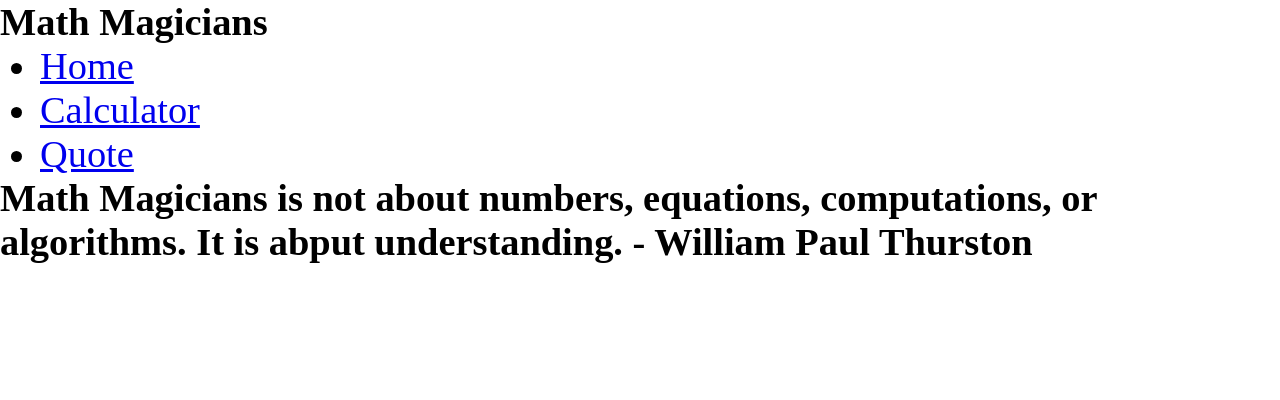
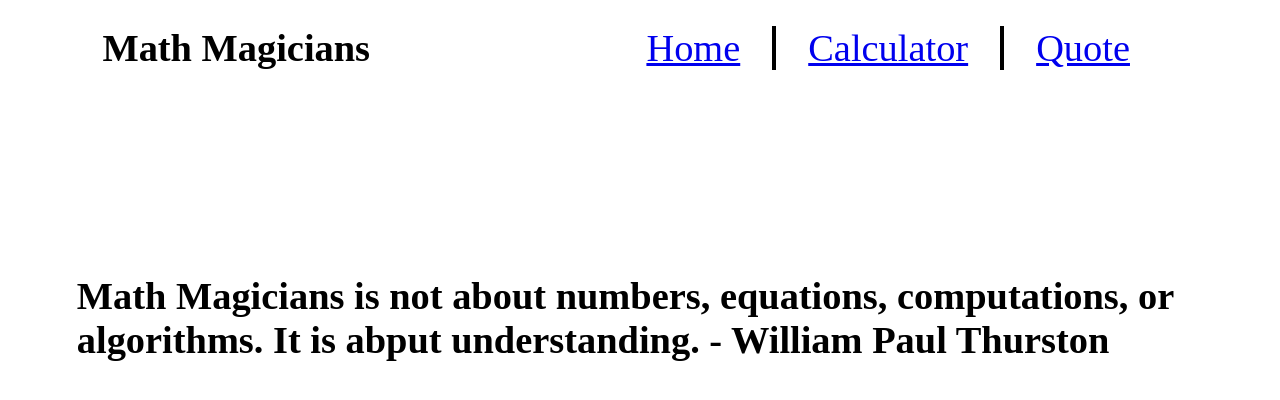
Before and after one commit to AxelSoler/Math-Magicians2, a React (Create React App) app: page /Quote in a window 1280 px wide. Shown: the top 400 px of the page. Built offline with nearby package versions, Linux system fonts and the light colour scheme.

Commit message:
qupte style

```diff
--- a/src/App.css
+++ b/src/App.css
@@ -52,3 +52,40 @@
   grid-column: 1 / span 2;
   width: 24vw;
 }
+
+.navMenu {
+  display: flex;
+  width: 100%;
+  justify-content: space-between;
+  margin: 2% 0;
+}
+
+.ulMenu {
+  list-style: none;
+  display: flex;
+  width: 50%;
+  /* justify-content: space-evenly; */
+  margin-right: 2%;
+}
+
+.link {
+  border-right: 4px solid black;
+  padding: 0 5%;
+}
+
+.link:nth-child(3) {
+  border-right: none;
+}
+
+h1 {
+  padding-left: 8%;
+}
+
+.quote {
+  width: 100%;
+}
+
+.quoteText {
+  margin-top: 10%;
+  padding: 6%;
+}
--- a/src/App.js
+++ b/src/App.js
@@ -7,12 +7,12 @@
 
 const App = () => (
   <div className="App">
-    <h1>Math Magicians</h1>
-    <nav>
-      <ul>
-        <li><Link to="/">Home</Link></li>
-        <li><Link to="Calculator">Calculator</Link></li>
-        <li><Link to="Quote">Quote</Link></li>
+    <nav className="navMenu">
+      <h1>Math Magicians</h1>
+      <ul className="ulMenu">
+        <li className="link"><Link to="/">Home</Link></li>
+        <li className="link"><Link to="Calculator">Calculator</Link></li>
+        <li className="link"><Link to="Quote">Quote</Link></li>
       </ul>
     </nav>
     <Routes>
--- a/src/components/Quote.js
+++ b/src/components/Quote.js
@@ -2,7 +2,7 @@
 
 const Quote = () => (
   <div className="quote">
-    <h2>
+    <h2 className="quoteText">
       Math Magicians is not about numbers, equations, computations, or algorithms.
       It is abput understanding. - William Paul Thurston
     </h2>
```
